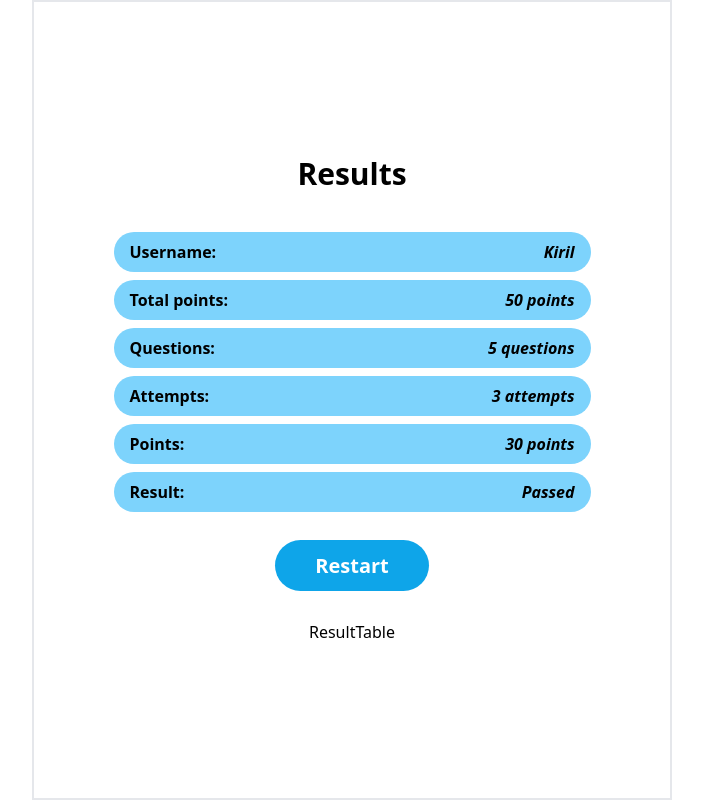
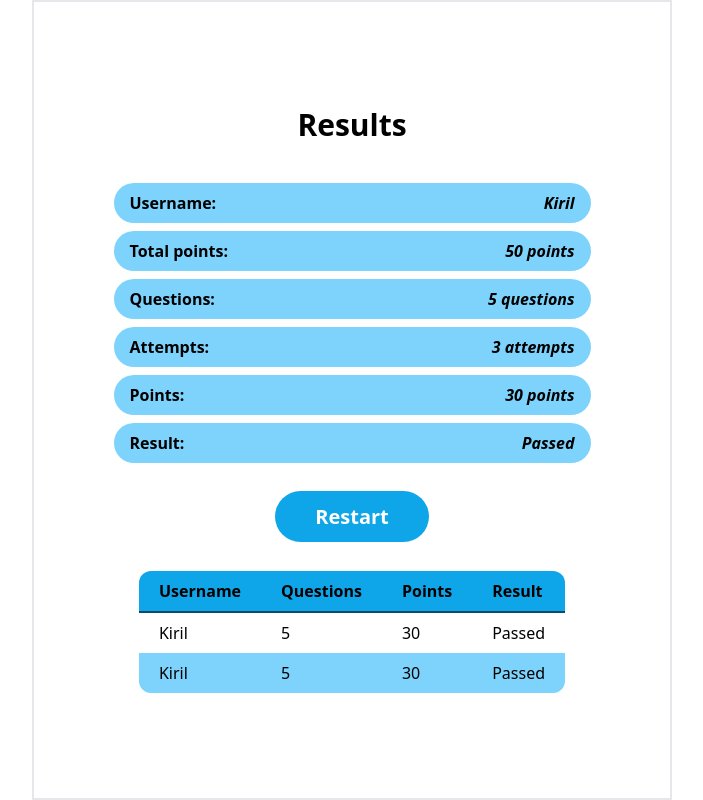
Before and after one commit to Kiril-Pavlov/react-quiz-app, a React (Create React App) app: page /result in a window 1280 px wide. Shown: the whole page, without its empty margins (288-991 px from the left). Built offline with nearby package versions, Linux system fonts and the light colour scheme.

Commit message:
created question and result empty reducers and impoted them to store.jsx

```diff
--- a/package.json
+++ b/package.json
@@ -3,6 +3,7 @@
   "version": "0.1.0",
   "private": true,
   "dependencies": {
+    "@reduxjs/toolkit": "^1.9.1",
     "@testing-library/jest-dom": "^5.16.5",
     "@testing-library/react": "^13.4.0",
     "@testing-library/user-event": "^13.5.0",
--- a/src/components/ResultTable.jsx
+++ b/src/components/ResultTable.jsx
@@ -1,9 +1,32 @@
-import React from 'react'
+import React from "react";
 
 const ResultTable = () => {
   return (
-    <div>ResultTable</div>
-  )
-}
+    <table className="table-auto rounded-xl overflow-hidden">
+      <thead className="bg-sky-500 border-b-2 border-sky-900">
+        <tr className="font-bold">
+          <td className="px-5 py-2">Username</td>
+          <td className="px-5 py-2">Questions</td>
+          <td className="px-5 py-2">Points</td>
+          <td className="px-5 py-2">Result</td>
+        </tr>
+      </thead>
+      <tbody>
+        <tr className="">
+          <td className="px-5 py-2">Kiril</td>
+          <td className="px-5 py-2">5</td>
+          <td className="px-5 py-2">30</td>
+          <td className="px-5 py-2">Passed</td>
+        </tr>
+        <tr className="bg-sky-300">
+          <td className="px-5 py-2">Kiril</td>
+          <td className="px-5 py-2">5</td>
+          <td className="px-5 py-2">30</td>
+          <td className="px-5 py-2">Passed</td>
+        </tr>
+      </tbody>
+    </table>
+  );
+};
 
-export default ResultTable
+export default ResultTable;
--- /dev/null
+++ b/src/redux/questionReduser.jsx
@@ -0,0 +1 @@
+export const questionReducer = () => {}
--- /dev/null
+++ b/src/redux/resultReducer.jsx
@@ -0,0 +1 @@
+export const resultReducer =  () => {}
--- /dev/null
+++ b/src/redux/store.jsx
@@ -0,0 +1,9 @@
+import { configureStore, combineReducers } from '@reduxjs/toolkit'
+
+//call reducers
+import { questionReducer } from './questionReduser'
+import { resultReducer } from './resultReducer'
+const rootReducer =  combineReducers({
+    questions: questionReducer,
+    results: resultReducer
+})
```
Also changed, not shown: 1 other file (tests, documents, lock files or other folders).
